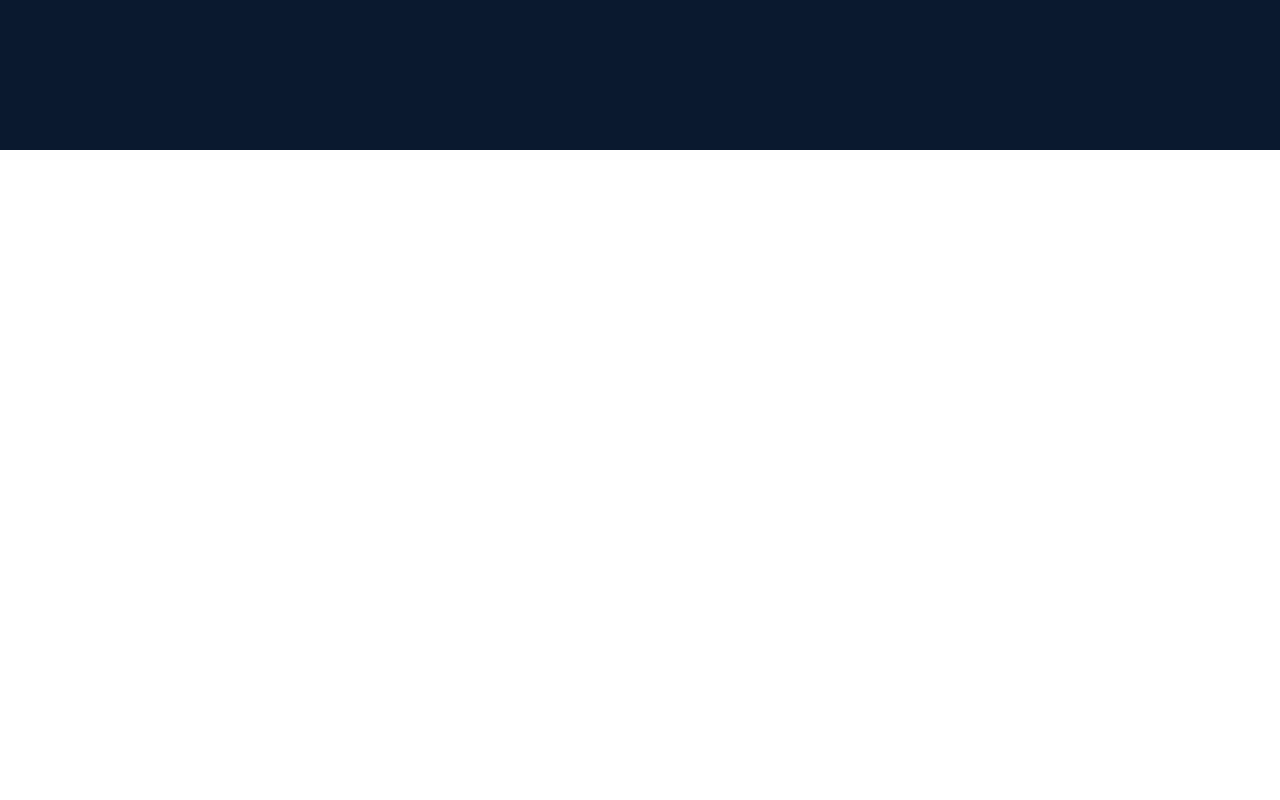
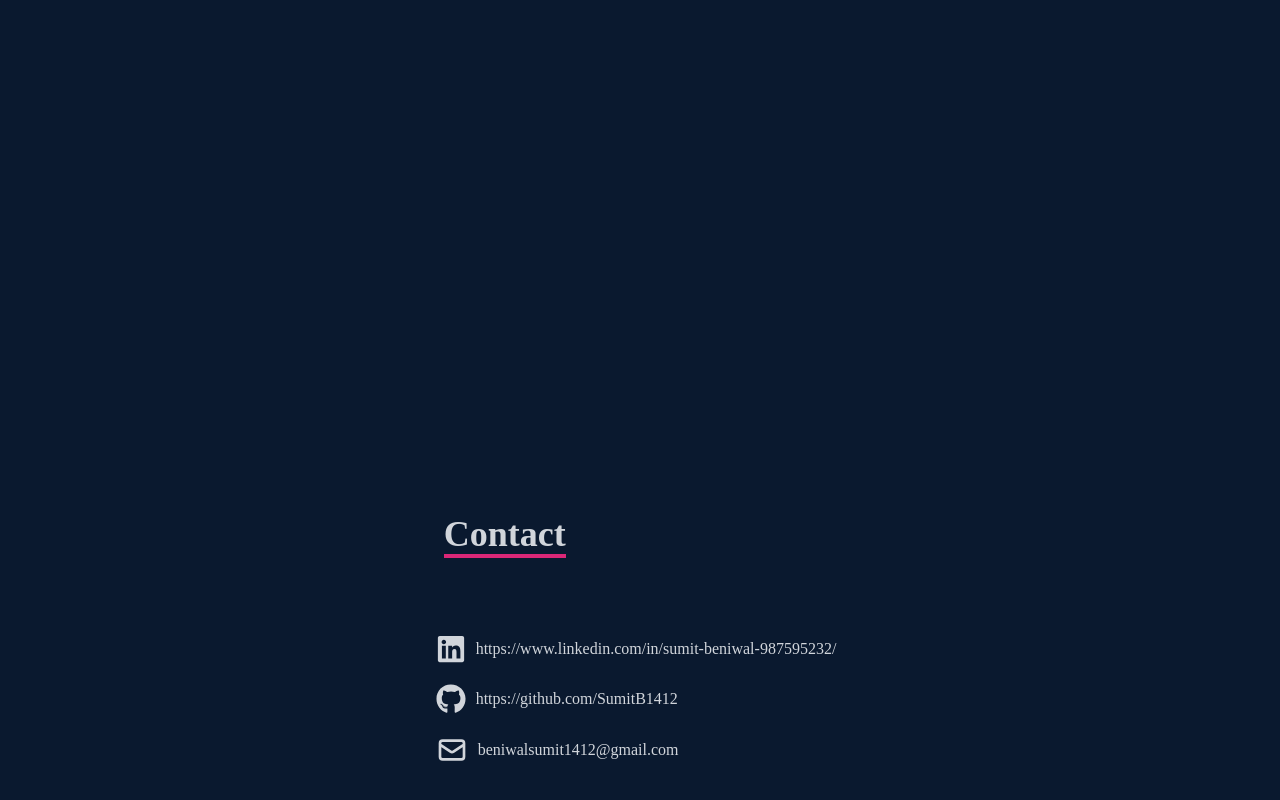
Before and after one commit to SumitB1412/Portfolio, a React (Create React App) app: page / in a window 1280 px wide. Shown: the part 3050-3850 px from the top of the page. Before the commit the page ends 3200 px from the top, so only its background shows below. Built offline with nearby package versions, Linux system fonts and the light colour scheme.

Commit message:
completed portfolio

```diff
--- a/src/App.js
+++ b/src/App.js
@@ -4,7 +4,7 @@ import Home from "./components/Home";
 import About from "./components/About";
 import Skills from "./components/Skills";
 import Work from "./components/Work";
-// import Contact from "./components/Contact";
+import Contact from "./components/Contact";
 
 function App() {
   return (
@@ -14,7 +14,7 @@ function App() {
       <About />
       <Skills />
       <Work />
-      {/* <Contact /> */}
+      <Contact />
     </div>
   );
 }
--- a/src/components/Contact.jsx
+++ b/src/components/Contact.jsx
@@ -1,19 +1,49 @@
-// import React from 'react'
+import React from "react";
+import { FaGithub, FaLinkedin } from "react-icons/fa";
+import { HiOutlineMail } from 'react-icons/hi';
 
-// const Contact = () => {
-//   return (
-//     <div name='contact' className='w-full h-screen bg-[#0a192f] flex justify-center items-center p-4'>
-//         <form method='POST' action="https://getform.io/f/a699a1b2-f225-434e-b317-1fbbde8e006c" className='flex flex-col max-w-[600px] w-full'>
-//             <div className='pb-8'>
-//                 <p className='text-4xl font-bold inline border-b-4 border-pink-600 text-gray-300'>Contact</p>
-//             </div>
-//             <input className='bg-[#ccd6f6] p-2' type="text" placeholder='Name' name='name' />
-//             <input className='my-4 p-2 bg-[#ccd6f6]' type="email" placeholder='Email' name='email' />
-//             <textarea className='bg-[#ccd6f6] p-2' name="message" rows="10" placeholder='Message'></textarea>
-//             <button className='text-white border-2 hover:bg-pink-600 hover:border-pink-600 px-4 py-3 my-8 mx-auto flex items-center'>Let's Collaborate</button>
-//         </form>
-//     </div>
-//   )
-// }
 
-// export default Contact
+const Contact = () => {
+  return (
+    <div
+      name="contact"
+      className="w-full h-screen bg-[#0a192f] flex justify-center items-center p-4"
+    >
+      {/* <form method='POST' action="https://getform.io/f/a699a1b2-f225-434e-b317-1fbbde8e006c" className='flex flex-col max-w-[600px] w-full'> */}
+      <div className="pb-8">
+        <p className="text-4xl font-bold inline border-b-4 border-pink-600 text-gray-300">
+          Contact
+        </p>
+      </div>
+      <div style={{marginTop:"300px",marginLeft:"-130px"}}>
+        <div style={{margin:"20px 0px"}}>
+          <a
+            className="flex  items-center w-full text-gray-300"
+            href="https://www.linkedin.com/in/sumit-beniwal-987595232/"
+          >
+            <FaLinkedin style={{marginRight:"10px"}} size={30} /> https://www.linkedin.com/in/sumit-beniwal-987595232/
+          </a>
+
+        </div>
+        <div style={{margin:"20px 0px"}}>
+          <a
+            className="flex  items-center w-full text-gray-300"
+            href="https://github.com/SumitB1412"
+          >
+             <FaGithub style={{marginRight:"10px"}} size={30} /> https://github.com/SumitB1412
+          </a>
+        </div>
+        <div style={{margin:"20px 0px"}}>
+        <a
+              className='flex  items-center w-full text-gray-300'
+              href='mailto:beniwalsumit1412@gmail.com'
+            >
+               <HiOutlineMail style={{marginRight:"10px"}} size={32} /> beniwalsumit1412@gmail.com
+            </a>
+        </div>
+      </div>
+    </div>
+  );
+};
+
+export default Contact;
```
